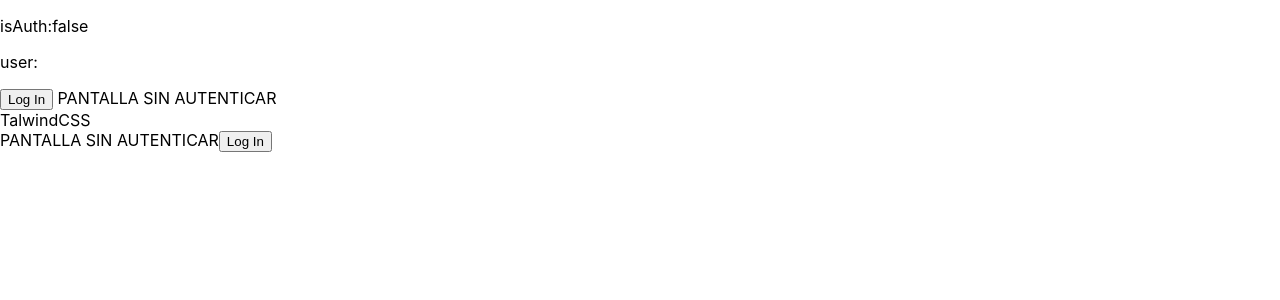
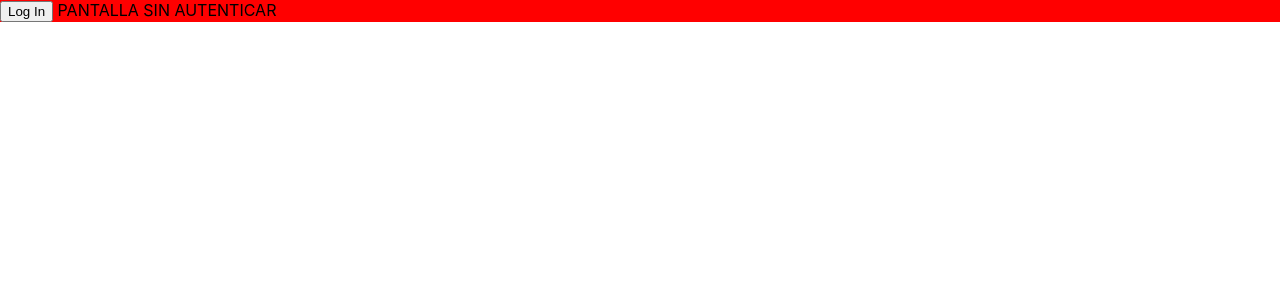
Before and after one commit to tp-tacs-grupo-03/hero-cards-game-api, a Next.js app in the folder frontend/crying_in_tacs/: page / in a window 1280 px wide. Shown: the top 300 px of the page. Built offline with nearby package versions, Linux system fonts and the light colour scheme.

Commit message:
Agrego getToken de prueba

```diff
--- a/frontend/crying_in_tacs/components/navbar.js
+++ b/frontend/crying_in_tacs/components/navbar.js
@@ -2,20 +2,21 @@ import Link from 'next/link';
 import LogoutButton from './logoutButton';
 import LoginButton from './loginButton';
 import { useAuth0 } from "@auth0/auth0-react";
+import { useState } from 'react';
 
 const Navbar = () => {
-    const { user, isAuthenticated, isLoading } = useAuth0();
+  const { user, isAuthenticated, isLoading, getAccessTokenSilently } = useAuth0();
+  const [ token, setToken ] = useState("")
+
+  const getToken = async () => {
+    const accessToken = await getAccessTokenSilently({
+      audience: "https://tacs.2021.com"
+    })
+    setToken(accessToken)
+  }
+
   return (
-    <>
-    <p>
-      isAuth:
-      {JSON.stringify(isAuthenticated)}
-    </p>
-    <p>
-      user:
-      {JSON.stringify(user)}
-    </p>
-
+    <div style={{backgroundColor:'red'}}>
     {
       (
         isAuthenticated ? (
@@ -27,6 +28,8 @@ const Navbar = () => {
                 <img src={user.picture} alt={user.name} />
                 <h2>{user.name}</h2>
                 <p>{user.email}</p>
+                <button onClick={getToken}>GET TOKEN</button>
+                <p>{JSON.stringify(token)}</p>
                 <LogoutButton />
               </div>
 
@@ -39,12 +42,11 @@ const Navbar = () => {
         <Link href='/'>
           <a className='inline-flex items-center p-2 mr-4 '>
             <span className='text-xl text-white font-bold uppercase tracking-wide'>
-              TalwindCSS
             </span>
           </a>
         </Link>
       </nav>
-    </>
+    </div>
   );
 };
 
--- a/frontend/crying_in_tacs/pages/_app.js
+++ b/frontend/crying_in_tacs/pages/_app.js
@@ -8,10 +8,10 @@ function MyApp({ Component, pageProps }) {
     domain="dev-jx8fysvq.us.auth0.com"
     clientId="H8EX00DegtNbsp2PdUCZxvNuu1RI6vdZ"
     redirectUri="http://localhost:3000"
+    audience="https://tacs.2021.com"
   >
     <Navbar/>
-
-<Component {...pageProps} />
+    <Component {...pageProps} />
   </Auth0Provider>
   )
 }
--- a/frontend/crying_in_tacs/pages/index.js
+++ b/frontend/crying_in_tacs/pages/index.js
@@ -6,23 +6,8 @@ import Navbar from '../components/navbar'
 
 
 const Profile = () => {
-  const { user, isAuthenticated, isLoading } = useAuth0();
-  return (
-    isAuthenticated ? (
-      <div>
-        PANTALLA AUTENTICADO
-        <LogoutButton/>
-        <img src={user.picture} alt={user.name} />
-        <h2>{user.name}</h2>
-        <p>{user.email}</p>
-      </div>
-    ) : (
-      <div>
-          PANTALLA SIN AUTENTICAR
-        <LoginButton/>
-      </div>
-      )
-  );
+  return <></>
+
 };
 
 export default Profile;
```
